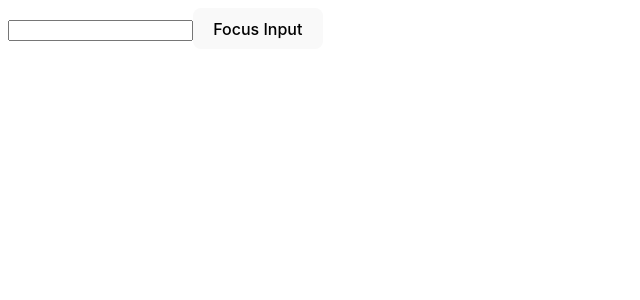
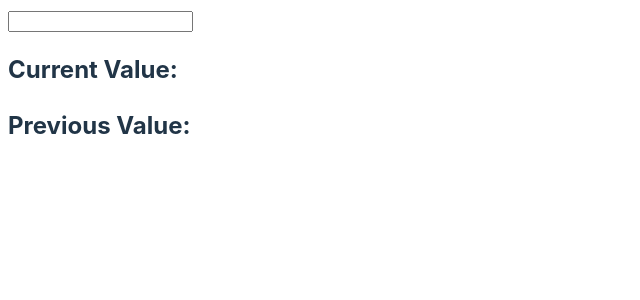
Before and after one commit to Dheeraj2002kumar/React-Practice-2025, a React (Vite) app in the folder my-react-app/: page / in a window 1280 px wide. Shown: the top 300 px of the page, without its empty margins (0-640 px from the left). Built offline with nearby package versions, Linux system fonts and the light colour scheme.

Commit message:
Enhance App1 component to demonstrate useRef for tracking previous state values

```diff
--- a/my-react-app/src/React-Hook/useRef-Hook.jsx
+++ b/my-react-app/src/React-Hook/useRef-Hook.jsx
@@ -44,7 +44,6 @@ Use useRef to track application renders.
 
 // export {App1};
 
-
 /*
 
 useRef() only returns one item. It returns an Object called current.
@@ -56,8 +55,6 @@ It's like doing this: const count = {current: 0}. We can access the count by usi
 Run this on your computer and try typing in the input to see the application render count increase.
 
 */
-
-
 
 /*
 
@@ -73,22 +70,67 @@ Use useRef to focus the input:
 
 */
 
-import { useRef } from "react";
+// import { useRef } from "react";
+// import ReactDOM from "react-dom";
+
+// function App1(){
+//     const inputElement = useRef();
+
+//     const focusInput = () => {
+//         inputElement.current.focus();
+//     };
+
+//     return (
+//         <>
+//             <input type="text" ref={inputElement} />
+//             <button onClick={focusInput}>Focus Input</button>
+//         </>
+//     );
+// }
+
+// export {App1};
+
+/*
+
+
+------------ Tracking State Changes --------------------
+
+The useRef Hook can also be used to keep track of previous state values.
+
+This is because we are able to persist useRef values between renders.
+
+Example:
+Use useRef to keep track of previous state values:
+
+*/
+
+import { useState, useEffect, useRef } from "react";
 import ReactDOM from "react-dom";
 
-function App1(){
-    const inputElement = useRef();
+function App1() {
+  const [inputValue, setInputValue] = useState("");
+  const previousInputValue = useRef("");
 
-    const focusInput = () => {
-        inputElement.current.focus();
-    };
+  useEffect(() => {
+    previousInputValue.current = inputValue;
+  }, [inputValue]); // Only re-run the effect when `inputValue` changes
 
-    return (
-        <>
-            <input type="text" ref={inputElement} />
-            <button onClick={focusInput}>Focus Input</button>
-        </>
-    );
+  return (
+    <>
+        <input
+        type="text"
+        value={inputValue}
+        onChange={(e) => setInputValue(e.target.value)}
+        />
+        <h2>Current Value: {inputValue}</h2>
+        <h2>Previous Value: {previousInputValue.current}</h2>
+    </>
+  );
 }
 
 export {App1};
+
+
+// This time we use a combination of useState, useEffect, and useRef to keep track of the previous state.
+
+// In the useEffect, we are updating the useRef current value each time the inputValue is updated by entering text into the input field.
```
